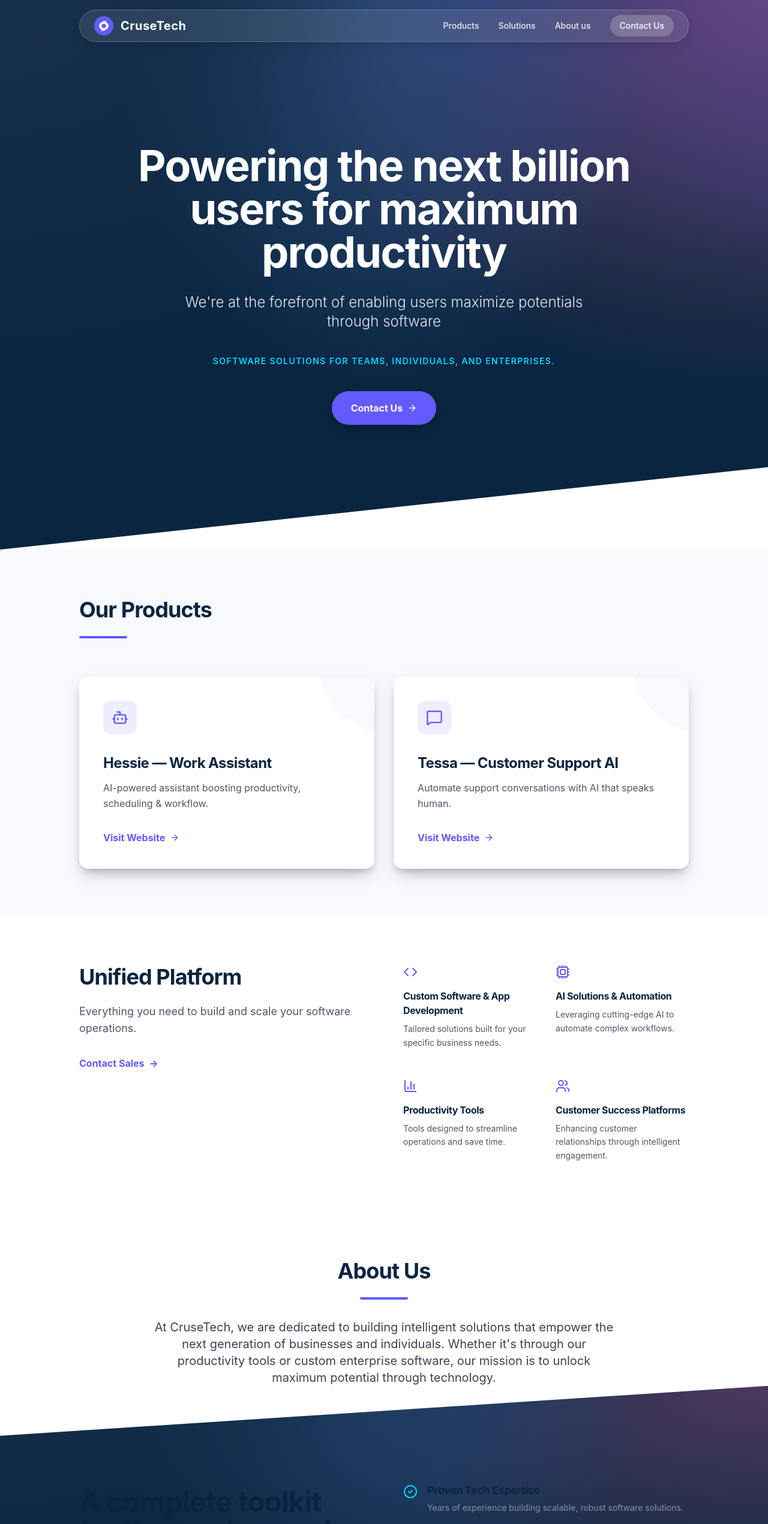
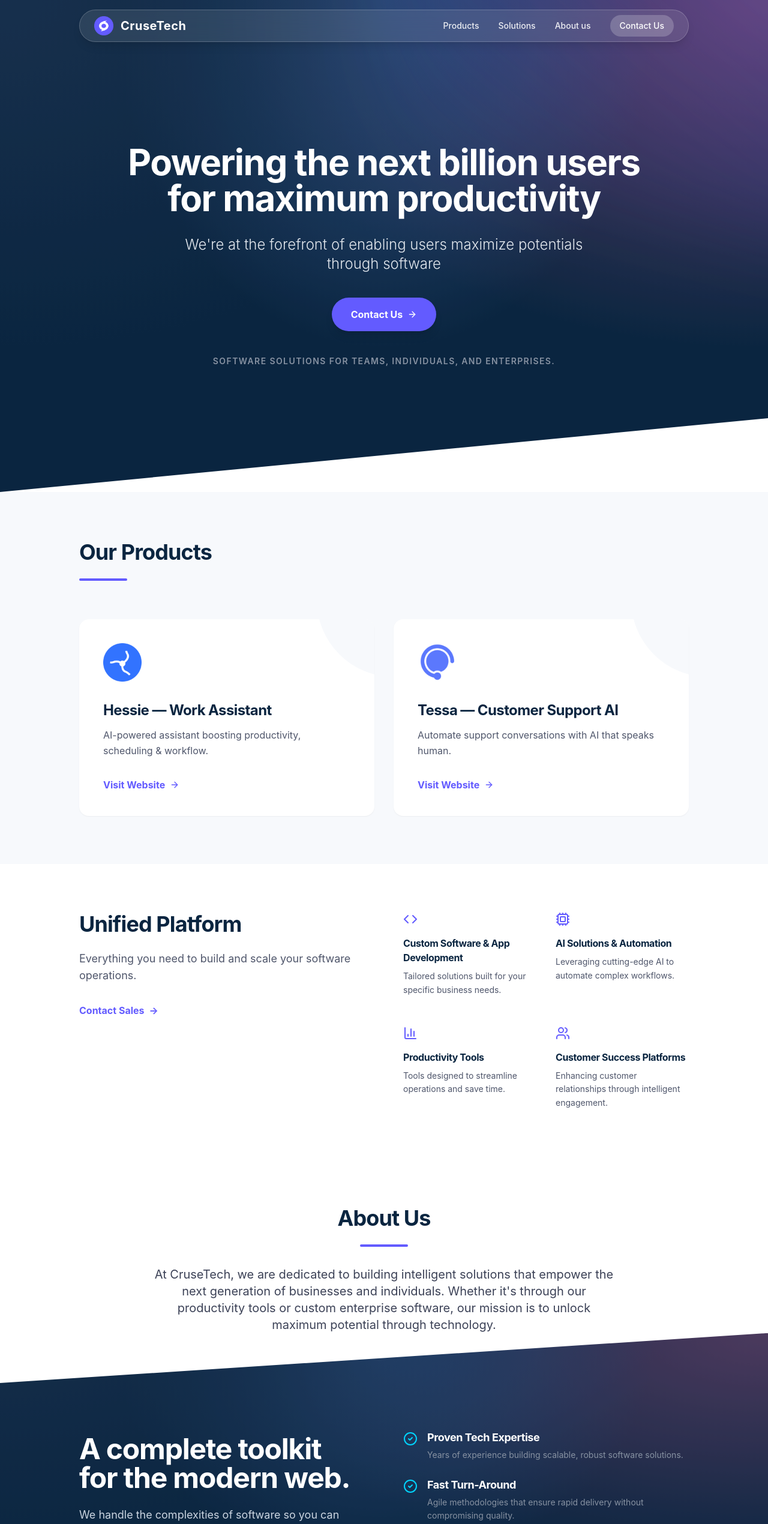
Before and after one commit to Popsabey/CruseTechnologies, a React (Vite) app: page / in a window 1280 px wide. Shown: the top 2540 px of the page at 60% size. Built offline with nearby package versions, Linux system fonts and the light colour scheme.

Commit message:
UI Polish: White text, refined typography, new logos

```diff
--- a/src/components/Footer.jsx
+++ b/src/components/Footer.jsx
@@ -1,4 +1,5 @@
 import React from 'react';
+import logo from '../assets/logo.png';
 import { Linkedin, Twitter, Github } from 'lucide-react';
 
 const iconMap = {
@@ -14,7 +15,8 @@ const Footer = ({ content }) => {
         <footer className="bg-slate-50 pt-20 pb-10">
             <div className="max-w-[1080px] mx-auto px-4 sm:px-6 lg:px-8">
                 <div className="flex flex-col md:flex-row justify-between items-center mb-10">
-                    <div className="mb-6 md:mb-0">
+                    <div className="mb-6 md:mb-0 flex items-center gap-3">
+                        <img src={logo} alt="CruseTech Logo" className="w-8 h-8 object-contain" />
                         <span className="text-xl font-bold text-slate-900 block">CruseTech</span>
                     </div>
 
--- a/src/components/Hero.jsx
+++ b/src/components/Hero.jsx
@@ -15,17 +15,14 @@ const Hero = ({ content }) => {
             <div className="max-w-[1080px] mx-auto px-4 sm:px-6 lg:px-8 relative z-10 text-center">
 
                 <div className="max-w-4xl mx-auto">
-                    <h1 className="text-5xl md:text-6xl lg:text-7xl font-bold tracking-tight mb-8 leading-[1.1] text-white">
+                    <h1 className="text-4xl md:text-5xl lg:text-6xl font-bold tracking-tight mb-8 leading-[1.1] text-white">
                         {headline}
                     </h1>
                     <p className="text-xl md:text-2xl text-slate-200 mb-10 max-w-2xl mx-auto leading-relaxed font-light">
                         {subheadline}
                     </p>
-                    <p className="text-sm font-semibold text-accent-teal uppercase tracking-widest mb-10">
-                        {supporting_text}
-                    </p>
 
-                    <div className="flex flex-wrap gap-4 justify-center">
+                    <div className="flex flex-wrap gap-4 justify-center mb-10">
                         {actions.map((action) => (
                             <a
                                 key={action.label}
@@ -37,6 +34,10 @@ const Hero = ({ content }) => {
                             </a>
                         ))}
                     </div>
+
+                    <p className="text-xs md:text-sm font-semibold text-slate-400 uppercase tracking-widest">
+                        {supporting_text}
+                    </p>
                 </div>
 
             </div>
--- a/src/components/ProductShowcase.jsx
+++ b/src/components/ProductShowcase.jsx
@@ -1,9 +1,11 @@
 import React from 'react';
-import { ArrowRight, Bot, MessageSquare } from 'lucide-react';
+import { ArrowRight } from 'lucide-react';
+import hessieLogo from '../assets/hessie.png';
+import tessaLogo from '../assets/tessa.png';
 
-const iconMap = {
-    hessie_icon: Bot,
-    tessa_icon: MessageSquare
+const logoMap = {
+    hessie_icon: hessieLogo,
+    tessa_icon: tessaLogo
 };
 
 const ProductShowcase = ({ content }) => {
@@ -19,15 +21,15 @@ const ProductShowcase = ({ content }) => {
 
                 <div className="grid grid-cols-1 md:grid-cols-2 gap-8">
                     {items.map((product) => {
-                        const Icon = iconMap[product.icon] || Bot;
+                        const ProductLogo = logoMap[product.icon];
 
                         return (
-                            <div key={product.id} className="group relative bg-white rounded-2xl p-10 shadow-stripe-sm hover:shadow-stripe transition-all duration-300 hover:-translate-y-1 overflow-hidden">
+                            <div key={product.id} className="group relative bg-white rounded-2xl p-10 shadow-sm hover:shadow-lg transition-all duration-300 hover:-translate-y-1 overflow-hidden">
                                 <div className="absolute top-0 right-0 w-32 h-32 bg-slate-50 rounded-bl-full -mr-8 -mt-8 transition-transform group-hover:scale-110"></div>
 
                                 <div className="relative z-10">
-                                    <div className="w-14 h-14 bg-blurple/10 rounded-xl flex items-center justify-center text-blurple mb-8">
-                                        <Icon size={28} />
+                                    <div className="w-16 h-16 bg-transparent flex items-center justify-start mb-8">
+                                        {ProductLogo && <img src={ProductLogo} alt={`${product.title} logo`} className="w-full h-full object-contain" />}
                                     </div>
 
                                     <h3 className="text-2xl font-bold text-slate-900 mb-3">{product.title}</h3>
--- a/src/components/WhyChooseUs.jsx
+++ b/src/components/WhyChooseUs.jsx
@@ -12,7 +12,7 @@ const WhyChooseUs = ({ content }) => {
             <div className="max-w-[1080px] mx-auto px-4 sm:px-6 lg:px-8 relative z-10">
                 <div className="grid grid-cols-1 lg:grid-cols-2 gap-16 items-center">
                     <div>
-                        <h2 className="text-3xl md:text-5xl font-bold mb-6 leading-tight">
+                        <h2 className="text-3xl md:text-5xl font-bold mb-6 leading-tight text-white">
                             A complete toolkit for the modern web.
                         </h2>
                         <p className="text-lg text-slate-300 mb-10 max-w-lg">
@@ -27,7 +27,7 @@ const WhyChooseUs = ({ content }) => {
                                     <CheckCircle2 className="w-6 h-6" />
                                 </div>
                                 <div>
-                                    <h3 className="text-lg font-bold mb-1">{item.title}</h3>
+                                    <h3 className="text-lg font-bold mb-1 text-white">{item.title}</h3>
                                     <p className="text-slate-400 text-sm leading-relaxed">{item.description}</p>
                                 </div>
                             </div>
```
Also changed, not shown: src/assets/hessie.png (added), src/assets/tessa.png (added).
